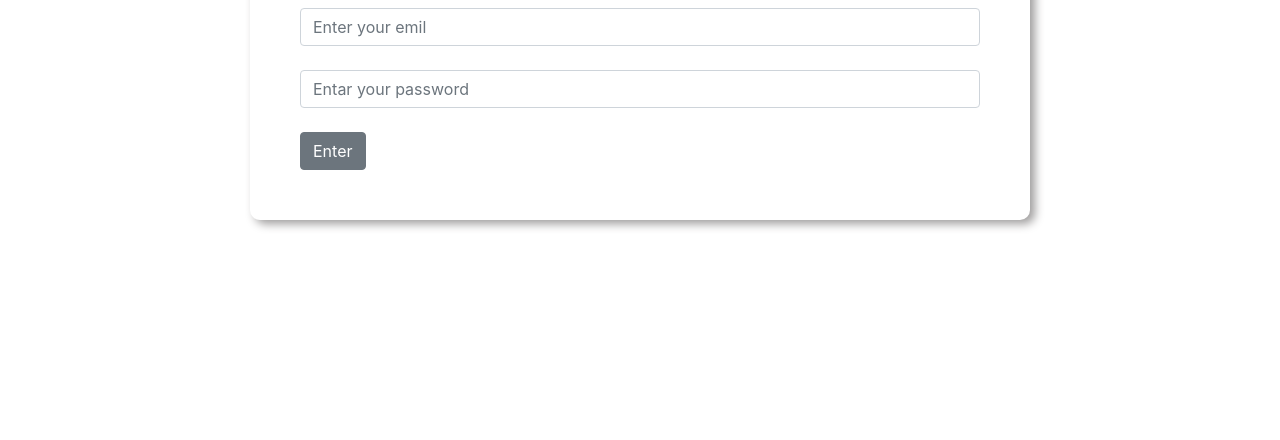
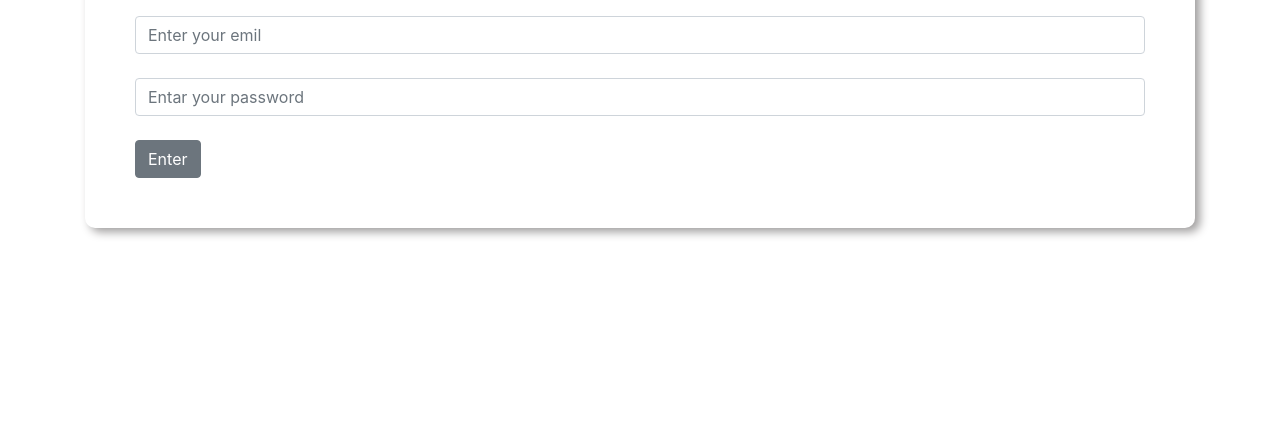
Before and after one commit to jewelran/fun-bank, a plain HTML site: page index.html in a window 1280 px wide. Shown: the part 360-800 px from the top of the page. Drawn offline with nearby package versions, Linux system fonts and the light colour scheme.

Commit message:
Update index.html

```diff
--- a/index.html
+++ b/index.html
@@ -9,9 +9,9 @@
     <script src="fun_bank.js"></script>
 </head>
 <body>
-    <div id="login_area">
+    <div class="row" id="login_area">
         <h1 class="text-center">Welcome to fun bank</h1>
-        <div class="submit_area">
+        <div class="submit_area col-md-12">
             <h2>login</h2>
             <br>
             <input type="text" class="form-control" placeholder="Enter your emil">
```
